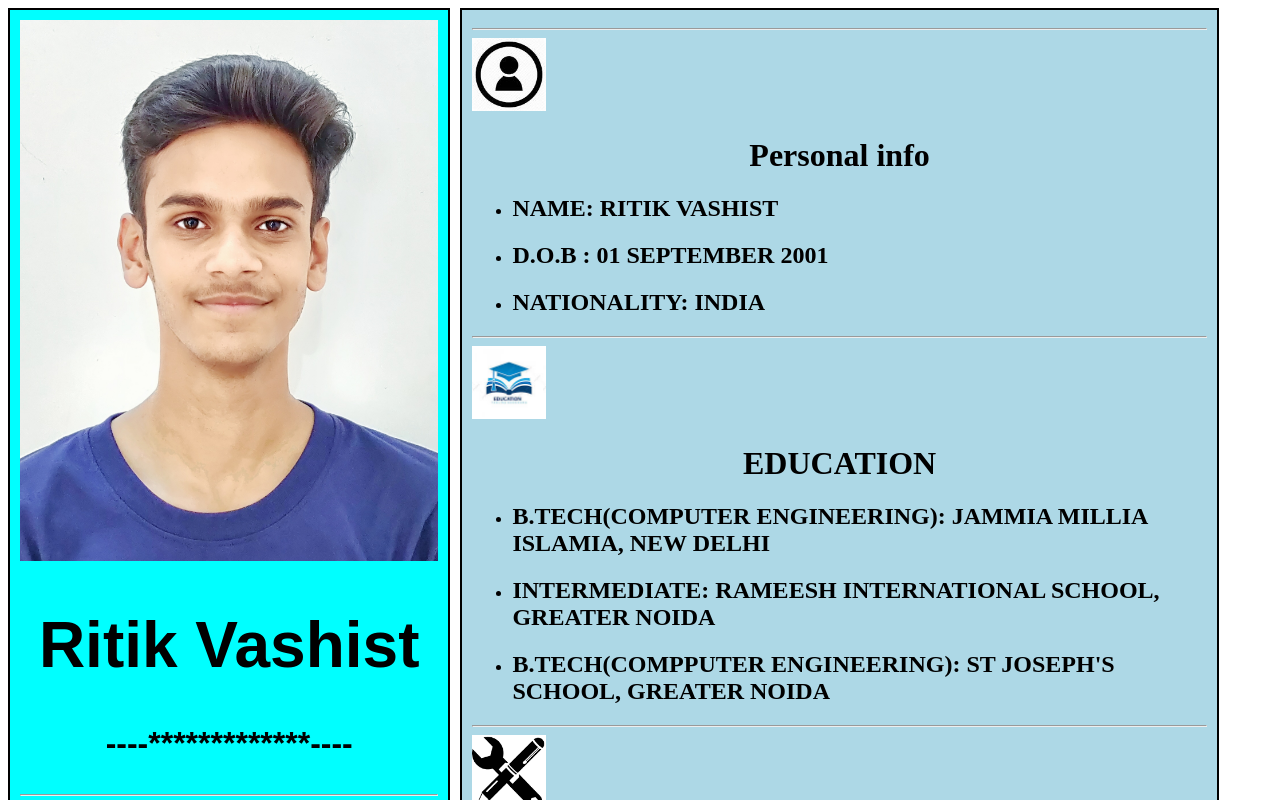
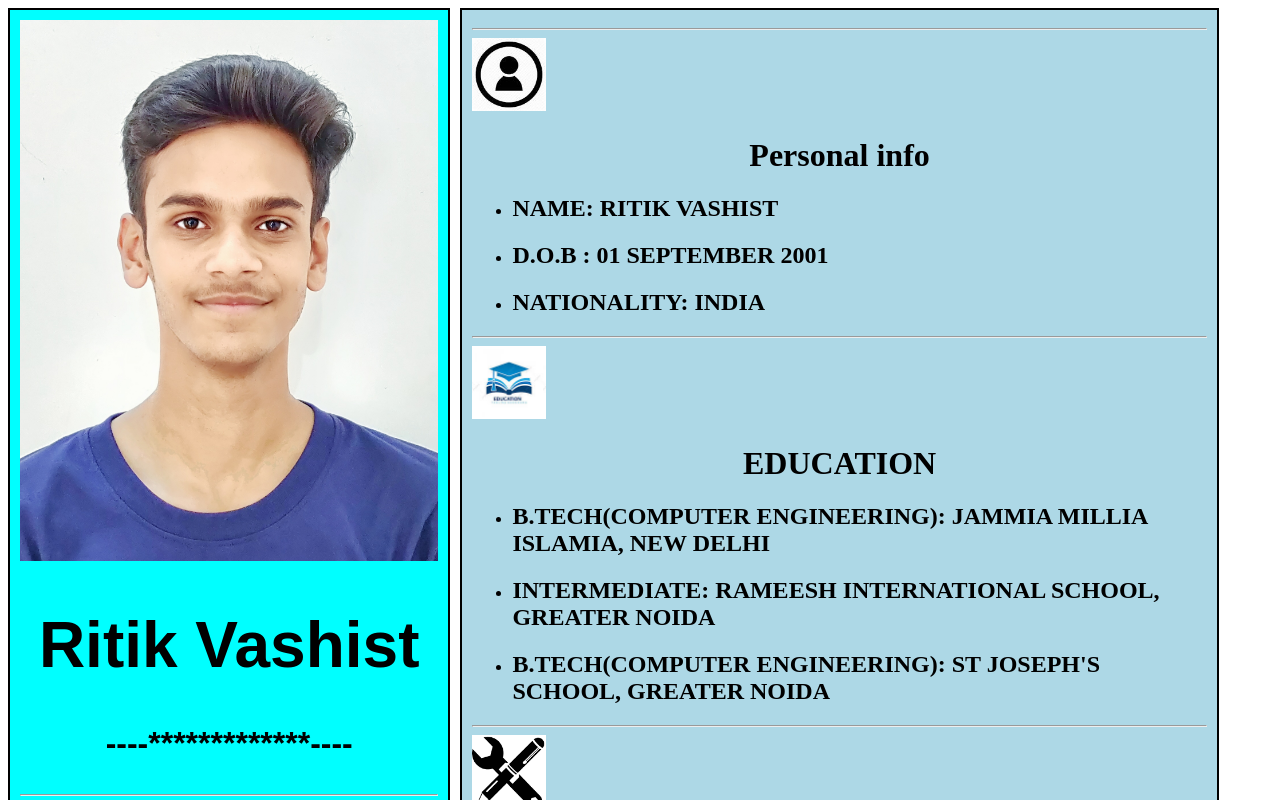
Before and after one commit to ritik-vashist/prof, a plain HTML site: page index.html in a window 1280 px wide. Shown: the top 800 px of the page. Drawn offline with Linux system fonts and the light colour scheme.

Commit message:
Update index.html

```diff
--- a/index.html
+++ b/index.html
@@ -118,7 +118,7 @@
 								<h2>INTERMEDIATE: RAMEESH INTERNATIONAL SCHOOL, GREATER NOIDA</h2>
 								</li>
 								<li>
-								<h2>B.TECH(COMPPUTER ENGINEERING): ST JOSEPH'S SCHOOL, GREATER NOIDA</h2>
+								<h2>B.TECH(COMPUTER ENGINEERING): ST JOSEPH'S SCHOOL, GREATER NOIDA</h2>
 								</li>
 							</ul>
 
```
